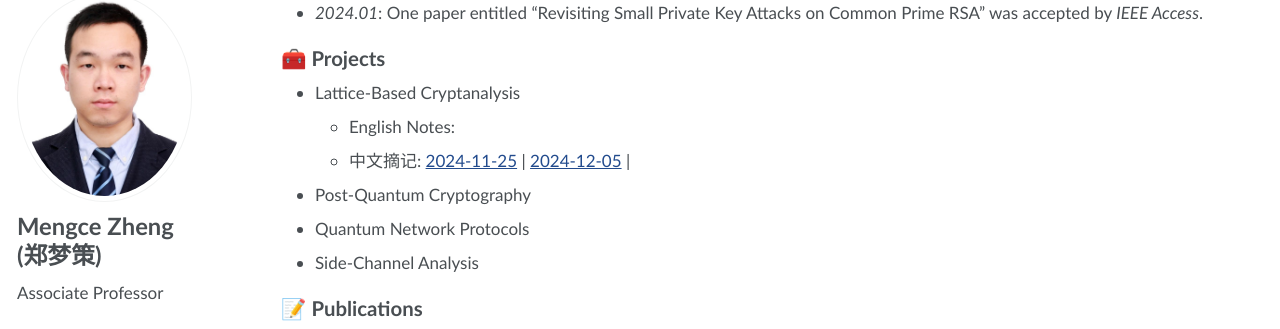
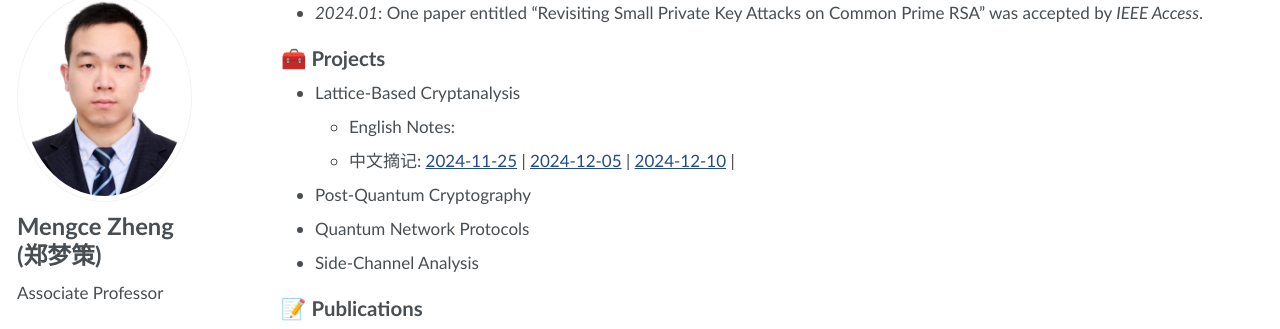
Before and after one commit to MengceZheng/MengceZheng.github.io, a Jekyll site: the page built from _pages/about.md, in a window 1280 px wide and 900 px high, scrolled down 695 px. Shown: the part 110-439 px from the top of the window. Built offline with Jekyll 4.4.1, drawn with Linux system fonts in a browser that asks for light colours; some web fonts are replaced.

Commit message:
Add note-20241210

```diff
--- a/_pages/about.md
+++ b/_pages/about.md
@@ -44,7 +44,7 @@
 - Lattice-Based Cryptanalysis
 
   - English Notes:
-  - 中文摘记: [2024-11-25](/docs/20241125.pdf) \| [2024-12-05](/docs/20241205.pdf) \|
+  - 中文摘记: [2024-11-25](/docs/20241125.pdf) \| [2024-12-05](/docs/20241205.pdf) \| [2024-12-10](/docs/20241210.pdf) \|
 
 - Post-Quantum Cryptography
 
```
Also changed, not shown: 1 other file.
